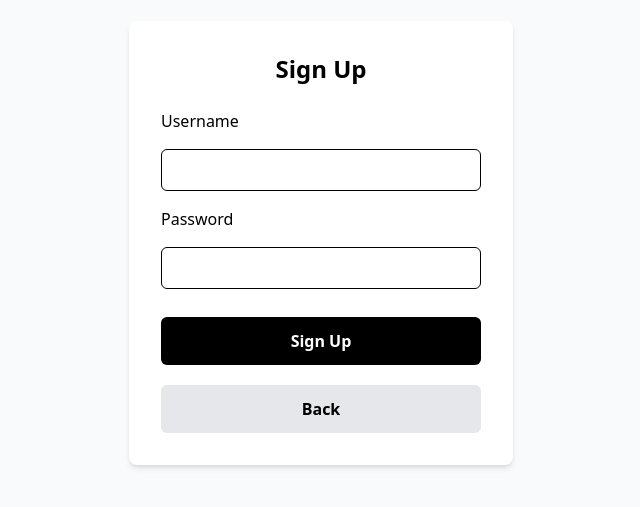
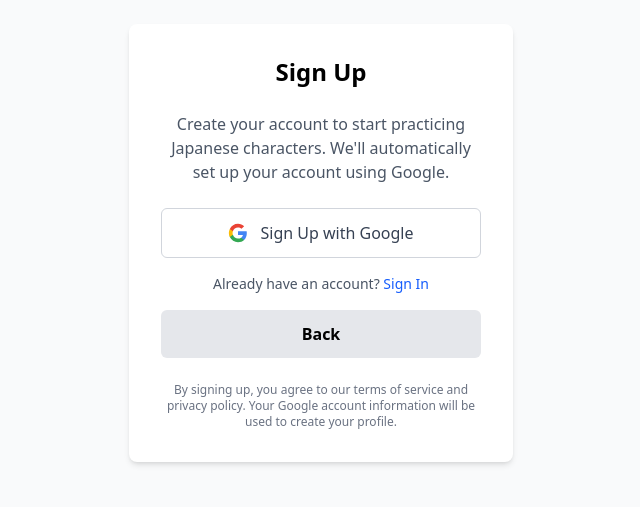
Before and after one commit to sakan811/kana-flashcard-web-app, a Next.js app: page /login/signup in a window 1280 px wide. Shown: the part 157-664 px from the top of the page, without its empty margins (319-959 px from the left). Built offline with nearby package versions, Linux system fonts and the light colour scheme; no server answers.

Commit message:
feat: migrate authentication to Google sign-in and remove password handling

```diff
--- a/app/login/signin/page.tsx
+++ b/app/login/signin/page.tsx
@@ -1,15 +1,12 @@
 "use client";
-import React, { useState, useEffect } from "react";
+
+import { signIn, useSession } from "next-auth/react";
 import { useRouter } from "next/navigation";
-import { signIn, useSession } from "next-auth/react";
+import { useEffect } from "react";
 
-export default function SignInPage() {
-  const [username, setUsername] = useState("");
-  const [password, setPassword] = useState("");
-  const [error, setError] = useState("");
-  const [loading, setLoading] = useState(false);
+export default function LoginPage() {
+  const { data: session, status } = useSession();
   const router = useRouter();
-  const { status } = useSession();
 
   useEffect(() => {
     if (status === "authenticated") {
@@ -17,108 +14,50 @@
     }
   }, [status, router]);
 
-  async function handleSubmit(e: React.FormEvent<HTMLFormElement>) {
-    e.preventDefault();
-    setError("");
-    setLoading(true);
-
-    try {
-      if (!username.trim() || !password.trim()) {
-        setError("Please enter both username and password");
-        setLoading(false);
-        return;
-      }
-
-      // First, validate credentials with our API
-      const response = await fetch("/api/auth/signin", {
-        method: "POST",
-        headers: { "Content-Type": "application/json" },
-        body: JSON.stringify({
-          username: username.trim(),
-          password: password.trim(),
-        }),
-      });
-
-      const data = await response.json();
-
-      if (!response.ok) {
-        setError(data.error || "Sign in failed");
-        setLoading(false);
-        return;
-      }
-
-      // If API validation succeeds, use NextAuth to establish session
-      const result = await signIn("credentials", {
-        redirect: false,
-        username: username.trim(),
-        password: password.trim(),
-      });
-
-      if (result?.error) {
-        setError("Unable to establish session. Please try again.");
-      } else {
-        router.replace("/");
-      }
-    } catch (error) {
-      console.error("Sign-in error:", error);
-      setError("An unexpected error occurred. Please try again.");
-    } finally {
-      setLoading(false);
-    }
+  if (status === "loading") {
+    return (
+      <div className="flex items-center justify-center min-h-screen bg-gray-50">
+        <div className="h-12 w-12 animate-spin rounded-full border-4 border-blue-500 border-t-transparent"></div>
+      </div>
+    );
   }
 
   return (
     <div className="flex items-center justify-center min-h-screen bg-gray-50">
-      <div className="p-8 bg-white rounded-lg shadow-md w-96">
-        <h1 className="text-2xl font-bold mb-6 text-center">Sign In</h1>
-        <form className="flex flex-col gap-4" onSubmit={handleSubmit}>
-          <label htmlFor="username" className="text-left font-medium">
-            Email
-          </label>
-          <input
-            id="username"
-            name="username"
-            type="email"
-            autoComplete="username"
-            required
-            className="px-3 py-2 border rounded-md focus:outline-none focus:ring-2 focus:ring-blue-500"
-            value={username}
-            onChange={(e) => setUsername(e.target.value)}
-            placeholder="your.email@example.com"
-          />
-          <label htmlFor="password" className="text-left font-medium">
-            Password
-          </label>
-          <input
-            id="password"
-            name="password"
-            type="password"
-            autoComplete="current-password"
-            required
-            className="px-3 py-2 border rounded-md focus:outline-none focus:ring-2 focus:ring-blue-500"
-            value={password}
-            onChange={(e) => setPassword(e.target.value)}
-          />
-          {error && (
-            <div className="text-red-600 text-sm bg-red-50 p-3 rounded-md border border-red-200">
-              {error}
-            </div>
-          )}
-          <button
-            type="submit"
-            className="mt-4 w-full px-6 py-3 bg-black text-white rounded-md hover:bg-gray-800 transition-colors font-semibold disabled:opacity-50 disabled:cursor-not-allowed"
-            disabled={loading}
+      <div className="p-8 bg-white rounded-lg shadow-md text-center w-96">
+        <h1 className="text-2xl font-bold mb-8">Japanese Kana Flashcard App</h1>
+        <p className="text-gray-600 mb-6">
+          Sign in with your Google account to start practicing Japanese characters
+        </p>
+
+        <button
+          onClick={() => signIn("google")}
+          className="w-full flex items-center justify-center gap-3 px-6 py-3 bg-white border border-gray-300 rounded-md hover:bg-gray-50 transition-colors font-medium text-gray-700"
+        >
+          <svg
+            className="w-5 h-5"
+            viewBox="0 0 24 24"
+            xmlns="http://www.w3.org/2000/svg"
           >
-            {loading ? "Signing In..." : "Sign In"}
-          </button>
-          <button
-            type="button"
-            className="mt-1 w-full px-6 py-3 bg-gray-200 text-black rounded-md hover:bg-gray-300 transition-colors font-semibold"
-            onClick={() => router.push("/login")}
-          >
-            Back
-          </button>
-        </form>
+            <path
+              fill="#4285F4"
+              d="M22.56 12.25c0-.78-.07-1.53-.2-2.25H12v4.26h5.92c-.26 1.37-1.04 2.53-2.21 3.31v2.77h3.57c2.08-1.92 3.28-4.74 3.28-8.09z"
+            />
+            <path
+              fill="#34A853"
+              d="M12 23c2.97 0 5.46-.98 7.28-2.66l-3.57-2.77c-.98.66-2.23 1.06-3.71 1.06-2.86 0-5.29-1.93-6.16-4.53H2.18v2.84C3.99 20.53 7.7 23 12 23z"
+            />
+            <path
+              fill="#FBBC05"
+              d="M5.84 14.09c-.22-.66-.35-1.36-.35-2.09s.13-1.43.35-2.09V7.07H2.18C1.43 8.55 1 10.22 1 12s.43 3.45 1.18 4.93l2.85-2.22.81-.62z"
+            />
+            <path
+              fill="#EA4335"
+              d="M12 5.38c1.62 0 3.06.56 4.21 1.64l3.15-3.15C17.45 2.09 14.97 1 12 1 7.7 1 3.99 3.47 2.18 7.07l3.66 2.84c.87-2.6 3.3-4.53 6.16-4.53z"
+            />
+          </svg>
+          Continue with Google
+        </button>
       </div>
     </div>
   );
--- a/app/login/signup/page.tsx
+++ b/app/login/signup/page.tsx
@@ -1,81 +1,91 @@
 "use client";
-import React, { useState } from "react";
+
+import { signIn, useSession } from "next-auth/react";
 import { useRouter } from "next/navigation";
+import { useEffect } from "react";
 
 export default function SignUpPage() {
+  const { data: session, status } = useSession();
   const router = useRouter();
-  const [loading, setLoading] = useState(false);
-  const [error, setError] = useState("");
 
-  async function handleSubmit(e: React.FormEvent<HTMLFormElement>) {
-    e.preventDefault();
-    setError("");
-    setLoading(true);
-    const form = e.currentTarget;
-    const username = (form.username as HTMLInputElement).value;
-    const password = (form.password as HTMLInputElement).value;
-    try {
-      const res = await fetch("/api/auth/signup", {
-        method: "POST",
-        headers: { "Content-Type": "application/json" },
-        body: JSON.stringify({ username, password }),
-      });
-      if (res.ok) {
-        router.replace("/");
-      } else {
-        const data = await res.json();
-        setError(data.error || "Sign up failed");
-      }
-    } catch {
-      setError("Sign up failed");
-    } finally {
-      setLoading(false);
+  useEffect(() => {
+    if (status === "authenticated") {
+      router.replace("/");
     }
+  }, [status, router]);
+
+  if (status === "loading") {
+    return (
+      <div className="flex items-center justify-center min-h-screen bg-gray-50">
+        <div className="h-12 w-12 animate-spin rounded-full border-4 border-blue-500 border-t-transparent"></div>
+      </div>
+    );
   }
 
   return (
     <div className="flex items-center justify-center min-h-screen bg-gray-50">
       <div className="p-8 bg-white rounded-lg shadow-md w-96">
         <h1 className="text-2xl font-bold mb-6 text-center">Sign Up</h1>
-        <form className="flex flex-col gap-4" onSubmit={handleSubmit}>
-          <label htmlFor="username" className="text-left font-medium">
-            Username
-          </label>
-          <input
-            id="username"
-            name="username"
-            type="text"
-            autoComplete="username"
-            required
-            className="px-3 py-2 border rounded-md focus:outline-none focus:ring-2 focus:ring-blue-500"
-          />
-          <label htmlFor="password" className="text-left font-medium">
-            Password
-          </label>
-          <input
-            id="password"
-            name="password"
-            type="password"
-            autoComplete="new-password"
-            required
-            className="px-3 py-2 border rounded-md focus:outline-none focus:ring-2 focus:ring-blue-500"
-          />
-          {error && <div className="text-red-500 text-sm">{error}</div>}
-          <button
-            type="submit"
-            className="mt-3 w-full px-6 py-3 bg-black text-white rounded-md hover:bg-gray-800 transition-colors font-semibold"
-            disabled={loading}
+        <p className="text-gray-600 mb-6 text-center">
+          Create your account to start practicing Japanese characters.
+          We'll automatically set up your account using Google.
+        </p>
+
+        <button
+          onClick={() => signIn("google")}
+          className="w-full flex items-center justify-center gap-3 px-6 py-3 bg-white border border-gray-300 rounded-md hover:bg-gray-50 transition-colors font-medium text-gray-700 mb-4"
+        >
+          <svg
+            className="w-5 h-5"
+            viewBox="0 0 24 24"
+            xmlns="http://www.w3.org/2000/svg"
           >
-            {loading ? "Signing Up..." : "Sign Up"}
-          </button>
+            <path
+              fill="#4285F4"
+              d="M22.56 12.25c0-.78-.07-1.53-.2-2.25H12v4.26h5.92c-.26 1.37-1.04 2.53-2.21 3.31v2.77h3.57c2.08-1.92 3.28-4.74 3.28-8.09z"
+            />
+            <path
+              fill="#34A853"
+              d="M12 23c2.97 0 5.46-.98 7.28-2.66l-3.57-2.77c-.98.66-2.23 1.06-3.71 1.06-2.86 0-5.29-1.93-6.16-4.53H2.18v2.84C3.99 20.53 7.7 23 12 23z"
+            />
+            <path
+              fill="#FBBC05"
+              d="M5.84 14.09c-.22-.66-.35-1.36-.35-2.09s.13-1.43.35-2.09V7.07H2.18C1.43 8.55 1 10.22 1 12s.43 3.45 1.18 4.93l2.85-2.22.81-.62z"
+            />
+            <path
+              fill="#EA4335"
+              d="M12 5.38c1.62 0 3.06.56 4.21 1.64l3.15-3.15C17.45 2.09 14.97 1 12 1 7.7 1 3.99 3.47 2.18 7.07l3.66 2.84c.87-2.6 3.3-4.53 6.16-4.53z"
+            />
+          </svg>
+          Sign Up with Google
+        </button>
+
+        <div className="text-center">
+          <p className="text-sm text-gray-600 mb-4">
+            Already have an account?{" "}
+            <button
+              onClick={() => router.push("/login")}
+              className="text-blue-600 hover:text-blue-800 font-medium"
+            >
+              Sign In
+            </button>
+          </p>
+
           <button
             type="button"
-            className="mt-1 w-full px-6 py-3 bg-gray-200 text-black rounded-md hover:bg-gray-300 transition-colors font-semibold"
+            className="w-full px-6 py-3 bg-gray-200 text-black rounded-md hover:bg-gray-300 transition-colors font-semibold"
             onClick={() => router.push("/login")}
           >
             Back
           </button>
-        </form>
+        </div>
+
+        <div className="mt-6 text-xs text-gray-500 text-center">
+          <p>
+            By signing up, you agree to our terms of service and privacy policy.
+            Your Google account information will be used to create your profile.
+          </p>
+        </div>
       </div>
     </div>
   );
--- a/auth.ts
+++ b/auth.ts
@@ -1,118 +1,60 @@
 import NextAuth from "next-auth";
-import Credentials from "next-auth/providers/credentials";
+import Google from "next-auth/providers/google";
 import { prisma } from "@/lib/prisma";
-import bcrypt from "bcryptjs";
-import type { NextAuthConfig } from "next-auth";
-import type { JWT } from "next-auth/jwt";
 
-// Optimized Auth.js configuration following best practices
-const authConfig: NextAuthConfig = {
-  trustHost: true,
-  session: {
-    strategy: "jwt",
-    maxAge: 30 * 24 * 60 * 60, // 30 days
-    updateAge: 24 * 60 * 60, // Update session every 24 hours (not on every request)
-  },
+export const { handlers, signIn, signOut, auth } = NextAuth({
   providers: [
-    Credentials({
-      credentials: {
-        username: { label: "Username", type: "text" },
-        password: { label: "Password", type: "password" },
-      },
-      async authorize(credentials) {
-        if (!credentials?.username || !credentials?.password) {
-          throw new Error("Please enter both username and password");
-        }
-
-        const username = String(credentials.username).trim();
-        const password = String(credentials.password).trim();
-
-        if (!username || !password) {
-          throw new Error("Username and password cannot be empty");
-        }
-
+    Google({
+      clientId: process.env.GOOGLE_CLIENT_ID!,
+      clientSecret: process.env.GOOGLE_CLIENT_SECRET!,
+    })
+  ],
+  callbacks: {
+    async signIn({ user, account, profile }) {
+      if (account?.provider === "google") {
         try {
-          const user = await prisma.user.findUnique({
-            where: { email: username },
-            select: { id: true, name: true, email: true, password: true },
+          // Check if user already exists in database
+          const existingUser = await prisma.user.findUnique({
+            where: { email: user.email! },
           });
 
-          if (!user || !user.password) {
-            throw new Error(
-              "Account not found. Please check your username or sign up.",
-            );
+          if (!existingUser) {
+            // Create new user if they don't exist
+            await prisma.user.create({
+              data: {
+                email: user.email!,
+                name: user.name || user.email!.split("@")[0],
+              },
+            });
           }
-
-          const isValid = await bcrypt.compare(password, user.password);
-          if (!isValid) {
-            throw new Error("Incorrect password. Please try again.");
-          }
-
-          return {
-            id: user.id,
-            name: user.name,
-            email: user.email,
-          };
+          return true;
         } catch (error) {
-          if (error instanceof Error) {
-            throw error; // Re-throw application errors
-          }
-          console.error("Database error:", error);
-          throw new Error(
-            "Unable to connect to database. Please try again later.",
-          );
+          console.error("Error during sign in:", error);
+          return false;
         }
-      },
-    }),
-  ],
-  callbacks: {
-    async jwt({ token, user, trigger }) {
+      }
+      return true;
+    },
+    async jwt({ token, user, account }) {
       // Initial sign in
-      if (user) {
+      if (user && account) {
         token.sub = user.id;
         token.signInTimestamp = Date.now();
       }
-
-      // Update trigger (for session refresh)
-      if (trigger === "update") {
-        // Re-fetch user data if needed
-        token.lastUpdated = Date.now();
-      }
-
       return token;
     },
     async session({ session, token }) {
-      // Send properties to the client (only available when using JWT strategy)
       if (token && session.user) {
         session.user.id = String(token.sub);
       }
       return session;
     },
   },
-  events: {
-    async signIn({ user, isNewUser }) {
-      console.log(
-        `User signed in: ${user.email}${isNewUser ? " (new user)" : ""}`,
-      );
-    },
-    async signOut(params) {
-      if ("token" in params && params.token) {
-        console.log(`User signed out: ${params.token.email || "unknown"}`);
-      } else {
-        console.log("User signed out: unknown");
-      }
-    },
-  },
   pages: {
-    signIn: "/login/signin",
+    signIn: "/login",
     error: "/login/error",
   },
-  experimental: {
-    enableWebAuthn: false, // Set to true if using WebAuthn
-  },
-};
-
-export const { handlers, signIn, signOut, auth } = NextAuth(authConfig);
+});
 
 // Type declarations
 declare module "next-auth" {
@@ -131,9 +73,4 @@
     email?: string | null;
     image?: string | null;
   }
-
-  interface JWT {
-    signInTimestamp?: number;
-    lastUpdated?: number;
-  }
 }
```
Also changed, not shown: app/api/auth/signin/route.ts (deleted, +0 -58 lines), app/api/auth/signup/route.ts (deleted, +0 -64 lines), 2 other files (tests, documents, lock files or other folders).
